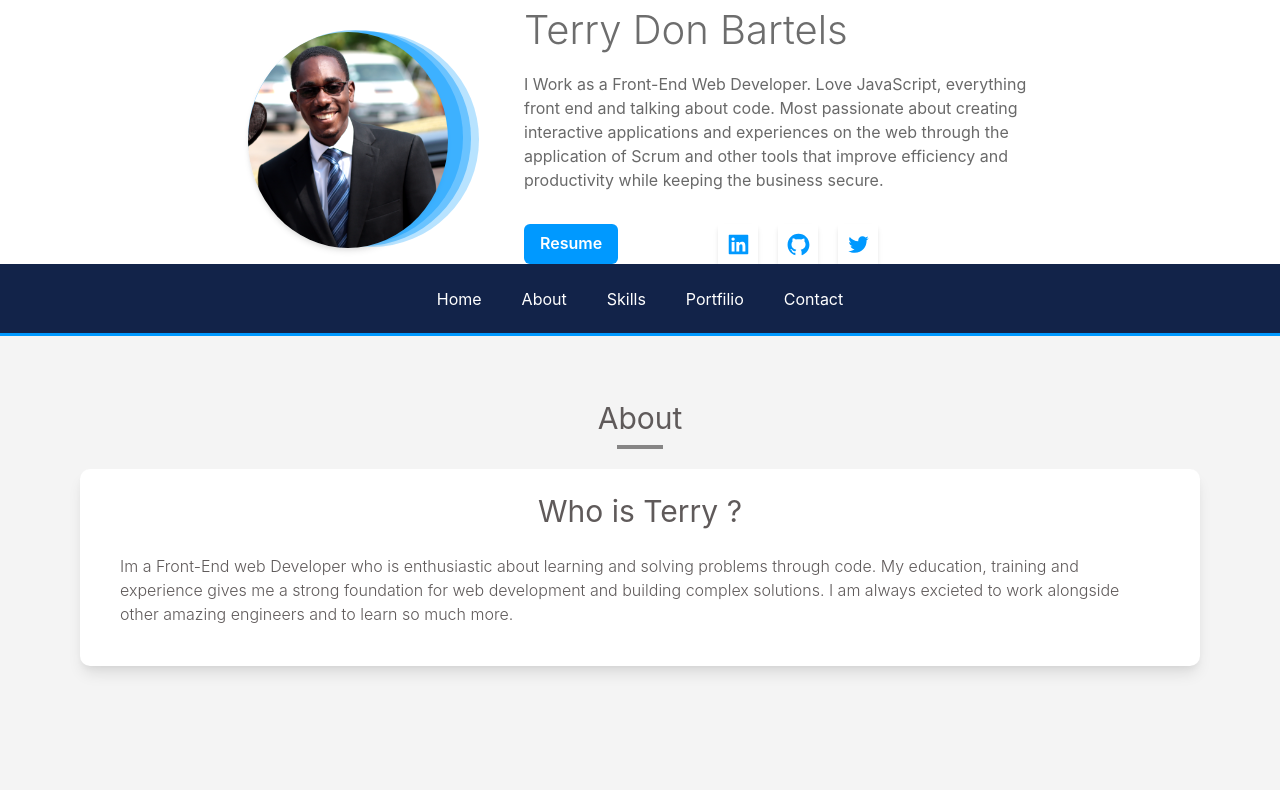
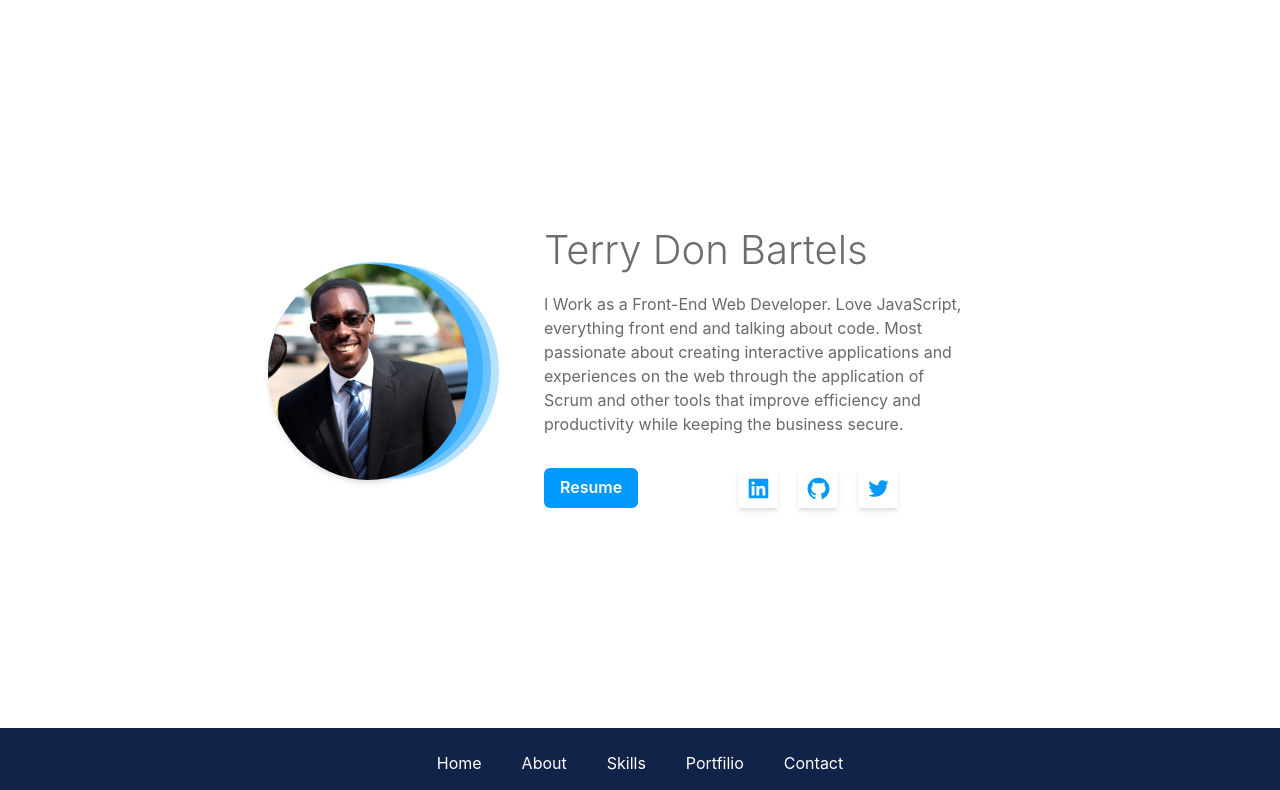
Before and after one commit to Rynkobes/portfolio, a React (Create React App) app: page / in a window 1280 px wide. Shown: the top 790 px of the page. Built offline with nearby package versions, Linux system fonts and the light colour scheme.

Commit message:
css modification

```diff
--- a/src/components/LandingSection.tsx
+++ b/src/components/LandingSection.tsx
@@ -10,7 +10,7 @@ const LandingSection: React.FC = () => {
     <Flex
       alignItems='center'
       justifyContent='center'
-      w='100%'
+      h='91vh'
     >
       <Box boxSize='200px'>
         <Image src={terryb}
@@ -25,7 +25,8 @@ const LandingSection: React.FC = () => {
       </Box>
       <Flex
         flexDir='column'
-        ml={20}
+        ml={10}
+        p={10}
         w='40vw'
       >
         <Text as='h2' fontSize='40px' fontWeight='300' color='#6d6d6d' >
```
